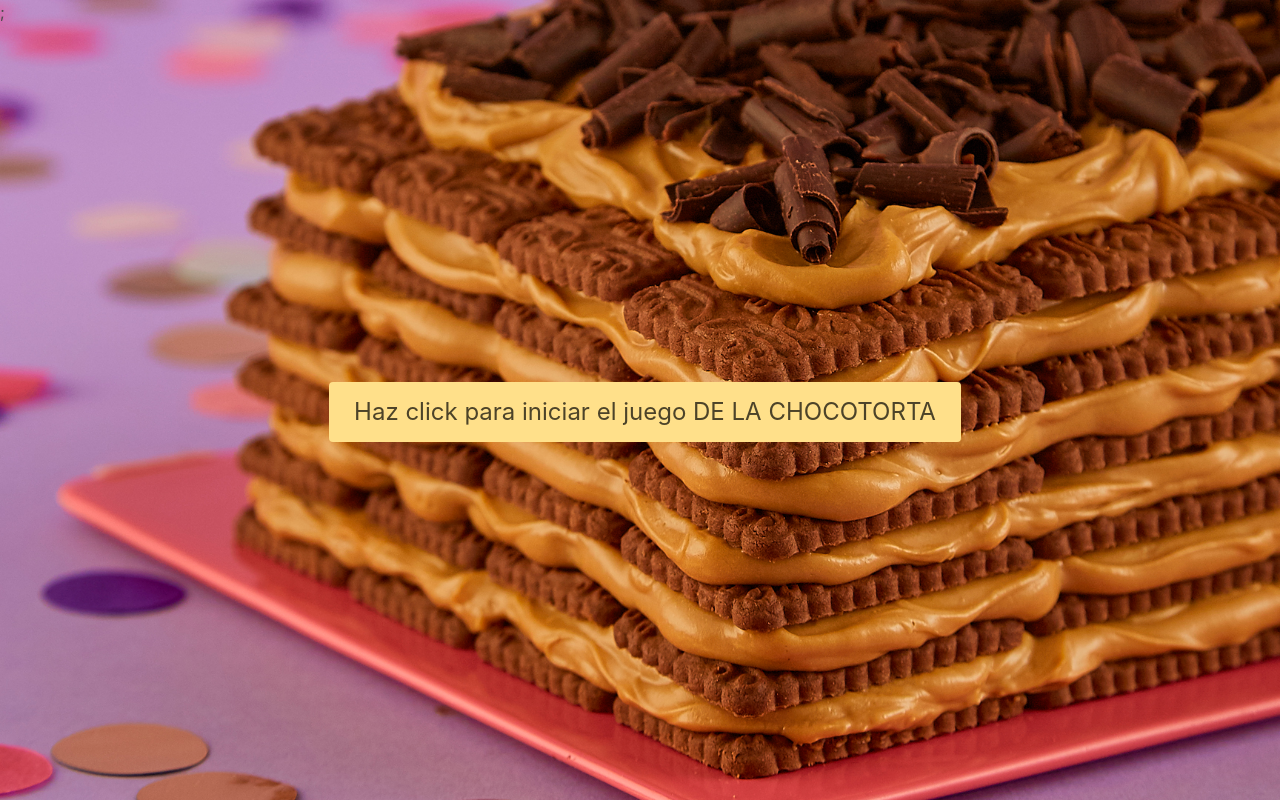
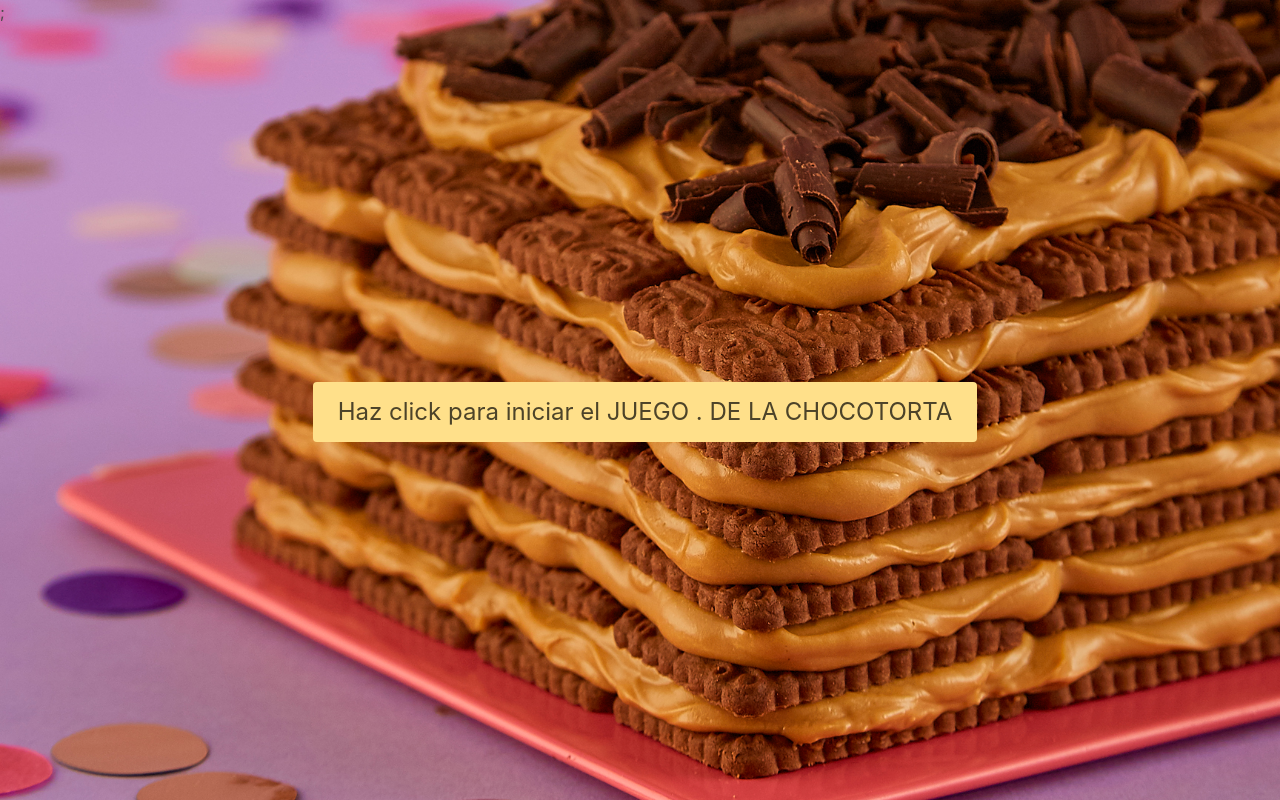
Before and after one commit to miltonmrq/rprojecto, a React (Create React App) app: page / in a window 1280 px wide. Built offline with nearby package versions, Linux system fonts and the light colour scheme.

Commit message:
Juego de la chocotorta añadido

```diff
--- a/src/pages/home/index.js
+++ b/src/pages/home/index.js
@@ -13,7 +13,7 @@ function Home () {
     <section className="hero is-medium is-fullheight" style={{backgroundImage: `url(${background})`, backgroundSize: 'cover'}}>;
     <div className="hero-body">
         <div className="container has-text-centered">
-      <Button onClick={()=>onClickButton("/game")} text="Haz click para iniciar el juego DE LA CHOCOTORTA"/>
+      <Button onClick={()=>onClickButton("/game")} text="Haz click para iniciar el JUEGO . DE LA CHOCOTORTA"/>
         </div>
     </div>
     </section>
```
